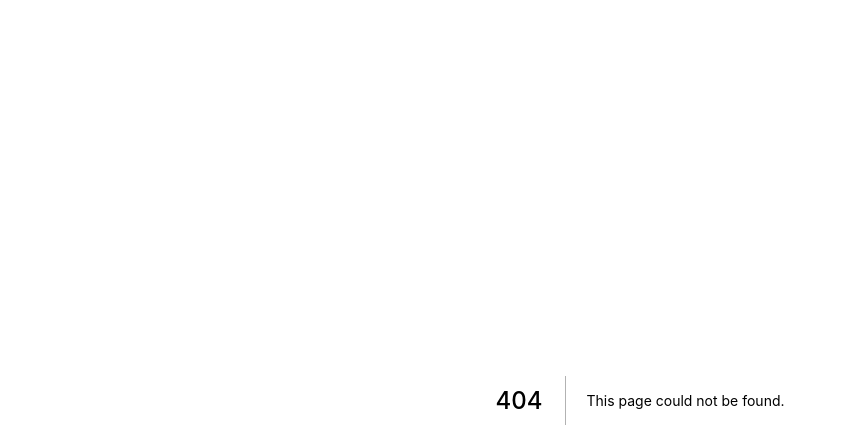
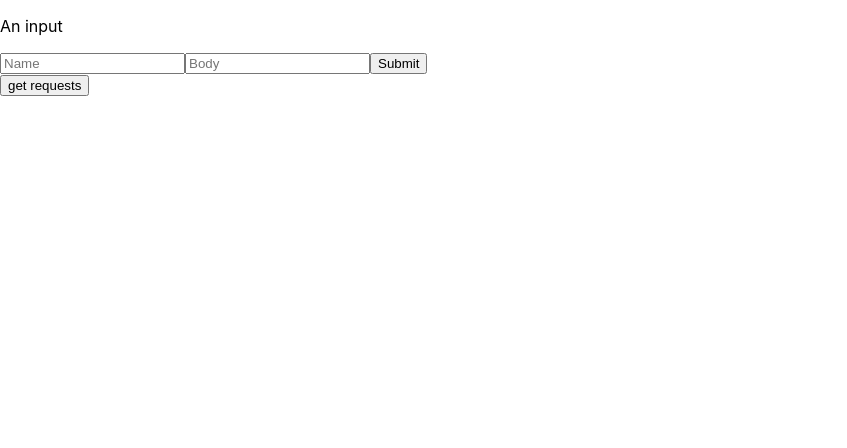
Before and after one commit to gitwazzup/strapi-fe, a Next.js app in the folder strapi-fe/: page /components/RequestForm in a window 1280 px wide. Before the commit this address had no page. Shown: the top 448 px of the page, without its empty margins (0-847 px from the left). Built offline with nearby package versions, Linux system fonts and the light colour scheme.

Commit message:
fixed error and renamed component

```diff
--- a/strapi-fe/pages/components/Form.tsx
+++ b/strapi-fe/pages/components/RequestForm.tsx
@@ -1,22 +1,19 @@
 import { FunctionComponent, SyntheticEvent, Fragment, useRef, RefObject } from 'react';
 import { getContent, postContent } from '../api/request';
 
-const Form: FunctionComponent = () => {
-  const nameRef = useRef<HTMLInputElement>(new HTMLInputElement());
-  const bodyRef = useRef<HTMLInputElement>(new HTMLInputElement());
+const RequestForm: FunctionComponent = () => {
+  const nameRef = useRef<HTMLInputElement>(null);
+  const bodyRef = useRef<HTMLInputElement>(null);
 
   const submitHandler = (event: SyntheticEvent): void => {
     event.preventDefault();
+    const name: string | undefined = nameRef?.current?.value;
+    const body: string | undefined = bodyRef?.current?.value;
 
-    if (isValidRef(nameRef) && isValidRef(bodyRef)) {
-      const name: string = nameRef.current.value;
-      const body: string = bodyRef.current.value;
+    if (name && name !== '' && body && body !== '') {
       postContent('request', { name, body }).then((response) => console.log(response.data.data));
     }
   };
-
-  const isValidRef = (ref: RefObject<HTMLInputElement>): boolean =>
-    !!ref?.current?.value && ref.current.value !== '';
 
   const logRequests = (event: SyntheticEvent): void => {
     event.preventDefault();
@@ -36,4 +33,4 @@ const Form: FunctionComponent = () => {
   );
 };
 
-export default Form;
+export default RequestForm;
--- a/strapi-fe/pages/index.tsx
+++ b/strapi-fe/pages/index.tsx
@@ -1,6 +1,6 @@
 import type { NextPage } from 'next';
 import Head from 'next/head';
-import Form from './components/Form';
+import RequestForm from './components/RequestForm';
 import styles from '../styles/Home.module.css';
 
 const Home: NextPage = () => {
@@ -13,7 +13,7 @@ const Home: NextPage = () => {
       </Head>
 
       <main className={styles.main}>
-        <Form />
+        <RequestForm />
       </main>
     </div>
   );
```
